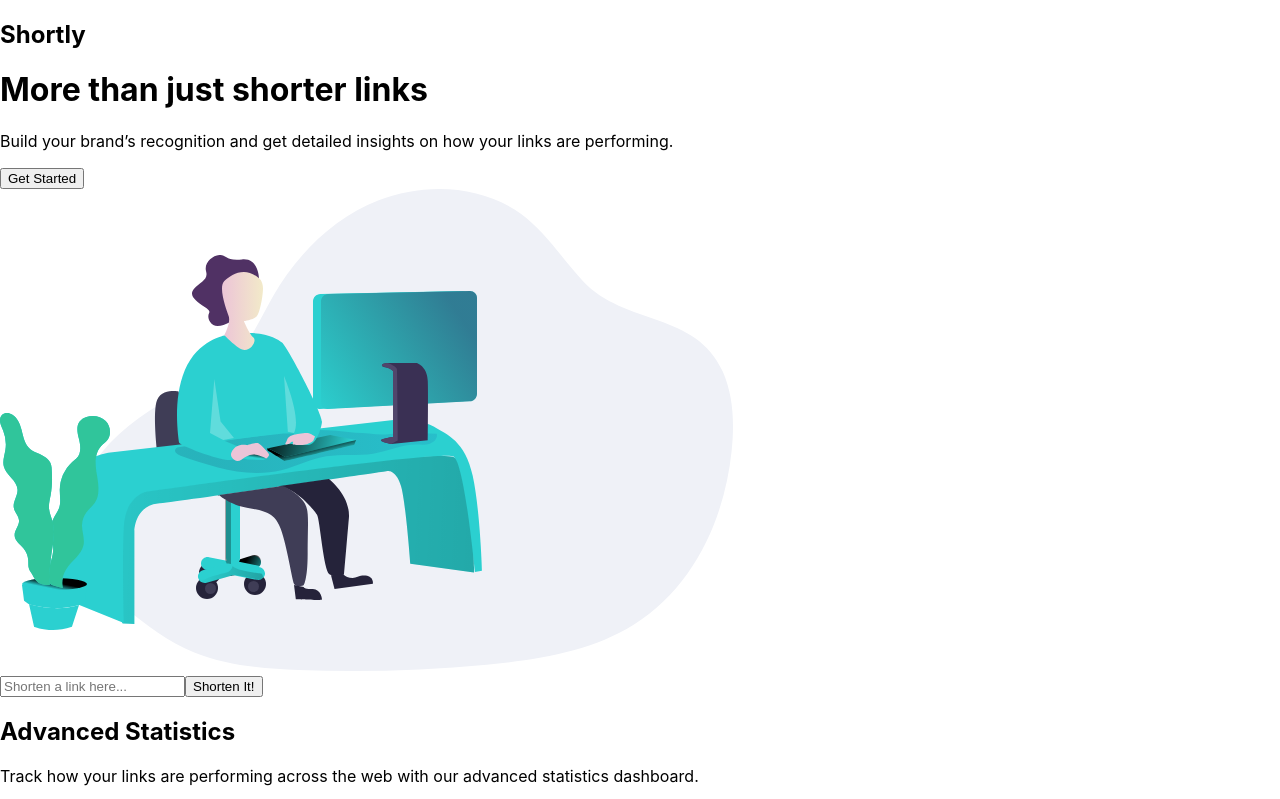
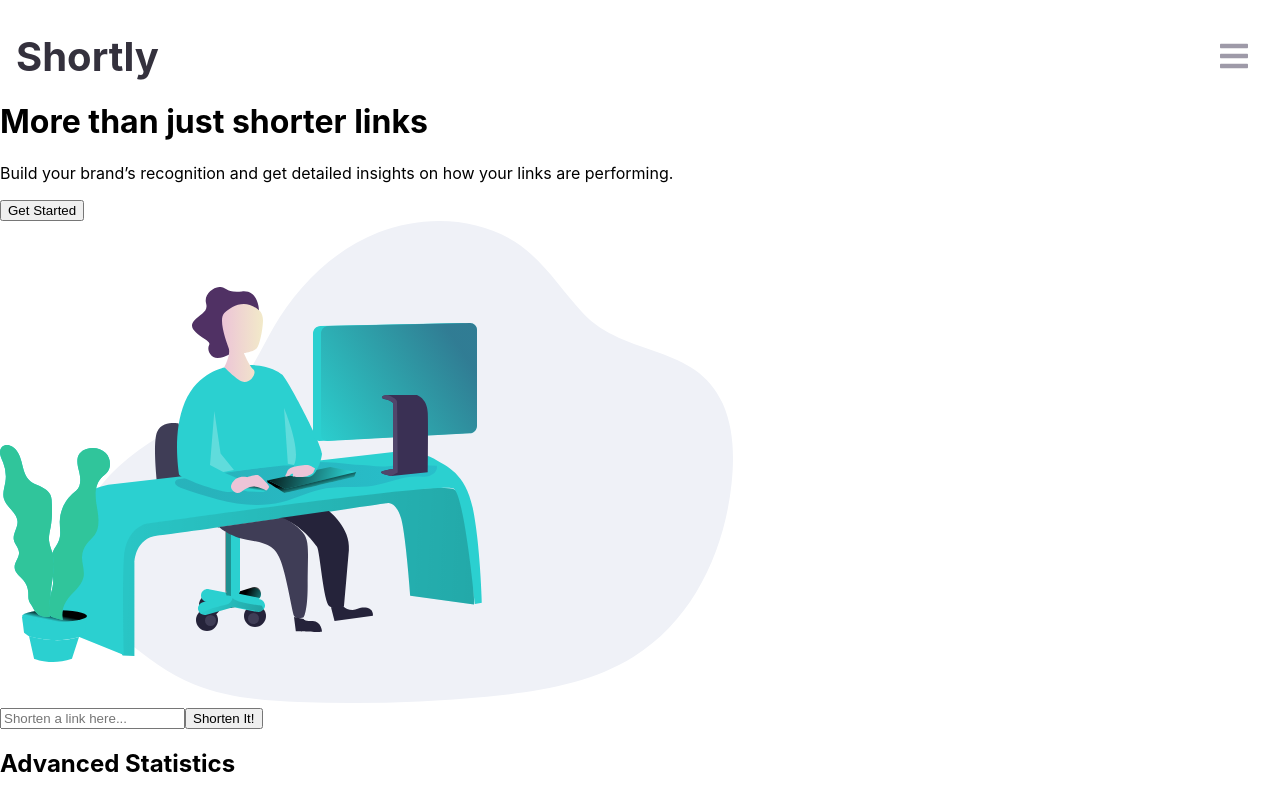
Before and after one commit to vikrambenipal/react-url-shortener-api-app, a React (Create React App) app: page / in a window 1280 px wide. Shown: the top 799 px of the page. Built offline with nearby package versions, Linux system fonts and the light colour scheme.

Commit message:
nav bar styling and menu bar toggle on off in progress

```diff
--- a/package.json
+++ b/package.json
@@ -3,6 +3,9 @@
   "version": "0.1.0",
   "private": true,
   "dependencies": {
+    "@fortawesome/fontawesome-svg-core": "^1.2.34",
+    "@fortawesome/free-solid-svg-icons": "^5.15.2",
+    "@fortawesome/react-fontawesome": "^0.1.14",
     "@testing-library/jest-dom": "^5.11.4",
     "@testing-library/react": "^11.1.0",
     "@testing-library/user-event": "^12.1.10",
--- /dev/null
+++ b/src/components/Menu.js
@@ -0,0 +1,10 @@
+import React, {Fragment} from 'react'
+
+const Menu = ( { isHidden }) => {
+    return (
+        <div>
+            {!isHidden ? <Fragment></Fragment> : <h1>stuff</h1>}
+        </div>
+    )
+}
+export default Menu;
--- a/src/components/Nav.js
+++ b/src/components/Nav.js
@@ -1,9 +1,43 @@
-import React from 'react'
+import React, {useState} from 'react'
+import Menu from './Menu';
+import styled from 'styled-components';
+import { FontAwesomeIcon } from '@fortawesome/react-fontawesome';
+import { faBars } from '@fortawesome/free-solid-svg-icons';
+
+const Row = styled.div`
+    display: flex;
+    flex-direction: row;
+    justify-content: space-between;
+    h2{
+        margin: 0;
+        margin-left: 1rem;
+        color: #34313D;
+        font-size: 2.5rem;
+        margin-top: 2rem;
+    }
+    .menu {
+        margin-right: 2rem;
+        font-size: 2rem;
+        margin-top: 2.5rem;
+        cursor: pointer;
+    }
+`
 
 const Nav = () => {
+
+    const [menuState, setMenuState] = useState(false);
+
+    const menuHandler = (e) => {
+        setMenuState(!menuState);
+    }
+
     return (
         <div>
-            <h2>Shortly</h2>
+            <Row>
+                <h2>Shortly</h2>
+                <FontAwesomeIcon onClick={menuHandler} className="menu" icon={faBars} size="lg" color="#9E9AA8" />
+            </Row>
+            <Menu isHidden={menuState}/>
         </div>
     )
 }
```
Also changed, not shown: 1 other file (tests, documents, lock files or other folders).
